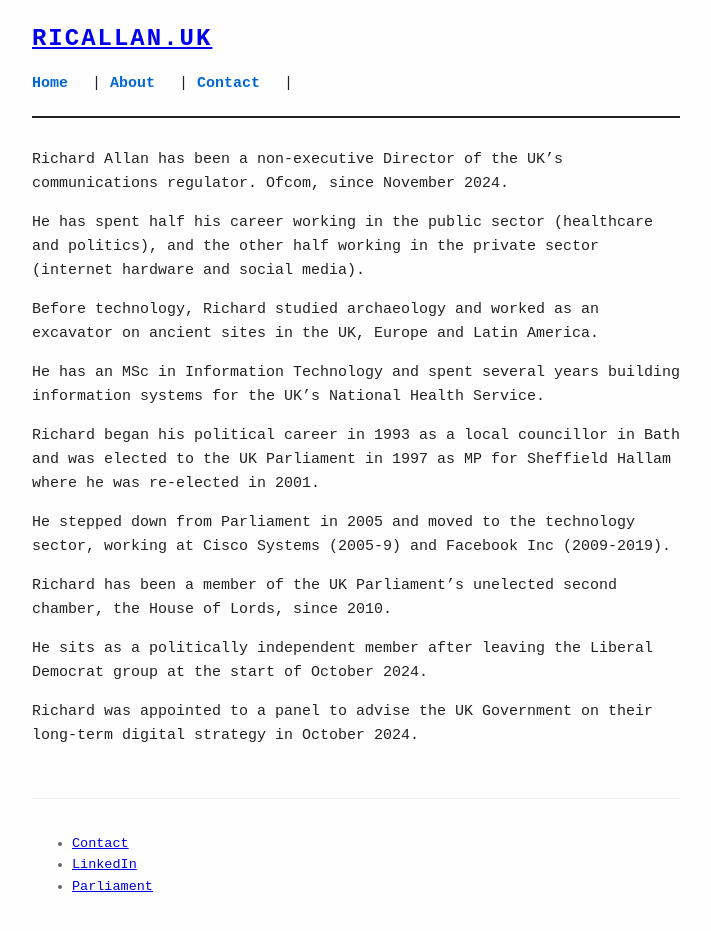
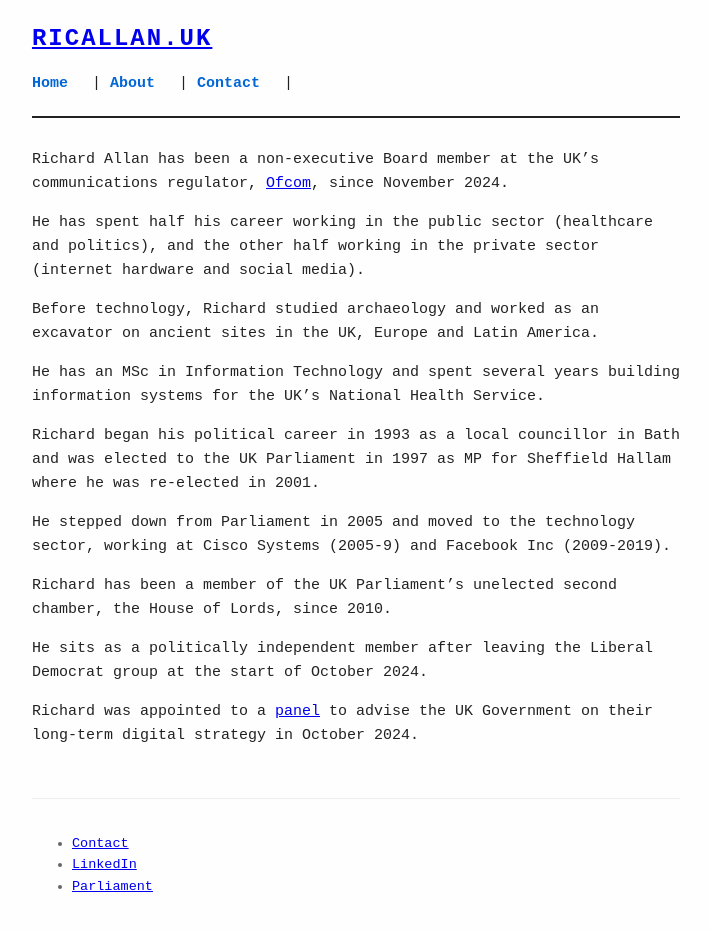
Before and after one commit to regulate-tech/ricallan, a Jekyll site: the page built from docs/about.md, in a window 1280 px wide. Shown: the whole page, without its empty margins (284-995 px from the left). Built offline with Jekyll 4.4.1, drawn with Linux system fonts in a browser that asks for light colours; our own code applies the rules of GitHub Pages for plain Markdown files.

Commit message:
Update about.md
Added links to organisations

```diff
--- a/docs/about.md
+++ b/docs/about.md
@@ -1,4 +1,4 @@
-Richard Allan has been a non-executive Director of the UK's communications regulator. Ofcom, since November 2024.
+Richard Allan has been a non-executive Board member at the UK's communications regulator, [Ofcom](https://www.ofcom.org.uk/about-ofcom/structure-and-leadership/ofcom-board), since November 2024.
 
 He has spent half his career working in the public sector (healthcare and politics), and the other half working in the private sector (internet hardware and social media).
 
@@ -14,4 +14,4 @@ Richard has been a member of the UK Parliament’s unelected second chamber, the
 
 He sits as a politically independent member after leaving the Liberal Democrat group at the start of October 2024.
 
-Richard was appointed to a panel to advise the UK Government on their long-term digital strategy in October 2024.
+Richard was appointed to a [panel](https://www.gov.uk/government/news/tech-experts-to-shape-government-digital-vision-to-drive-innovation-and-boost-public-services) to advise the UK Government on their long-term digital strategy in October 2024.
```
